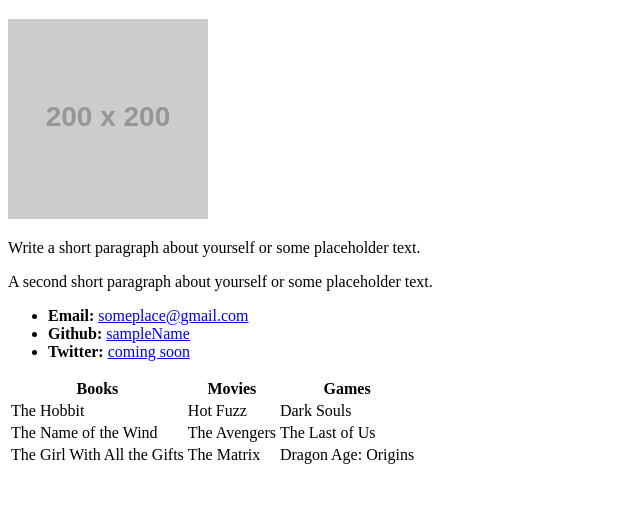
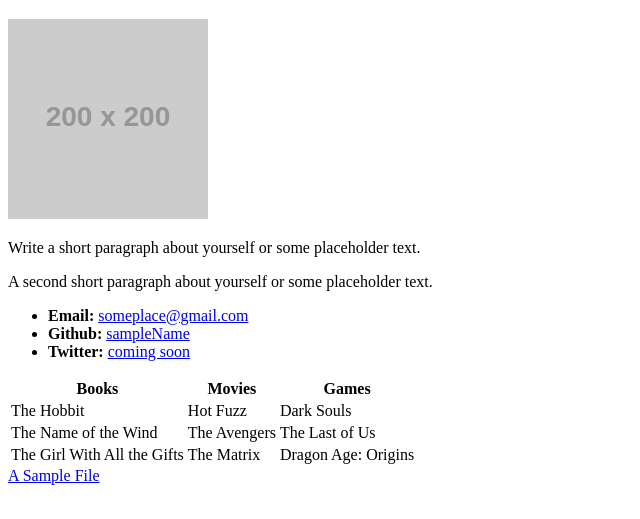
Before and after one commit to gpatrick/gpatrick.github.io, a plain HTML site: page index.html in a window 1280 px wide. Shown: the part 61-580 px from the top of the page, without its empty margins (0-640 px from the left). Drawn offline with Linux system fonts and the light colour scheme; placeholder pictures from the web are drawn by us.

```diff
--- a/index.html
+++ b/index.html
@@ -43,6 +43,7 @@
     </tr>
   </table>
 
+  <a href="resources/sample.txt">A Sample File</a>
 </body>
 
 </html>
```
